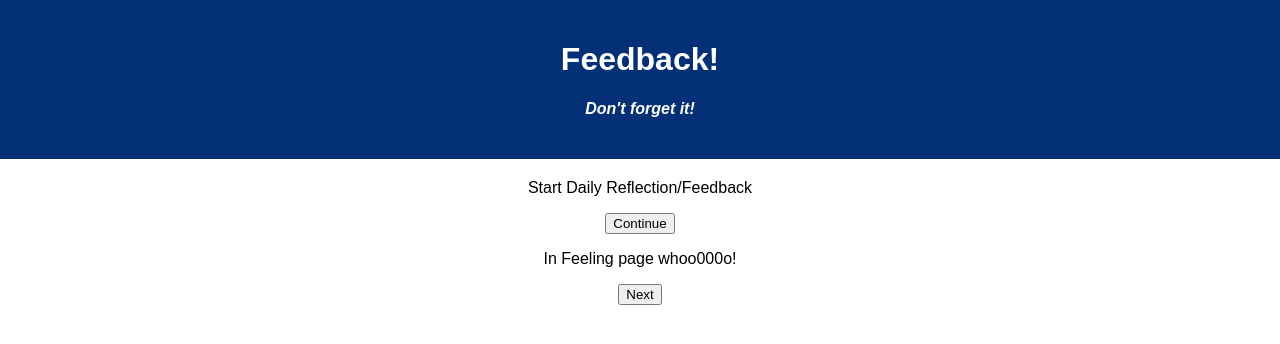
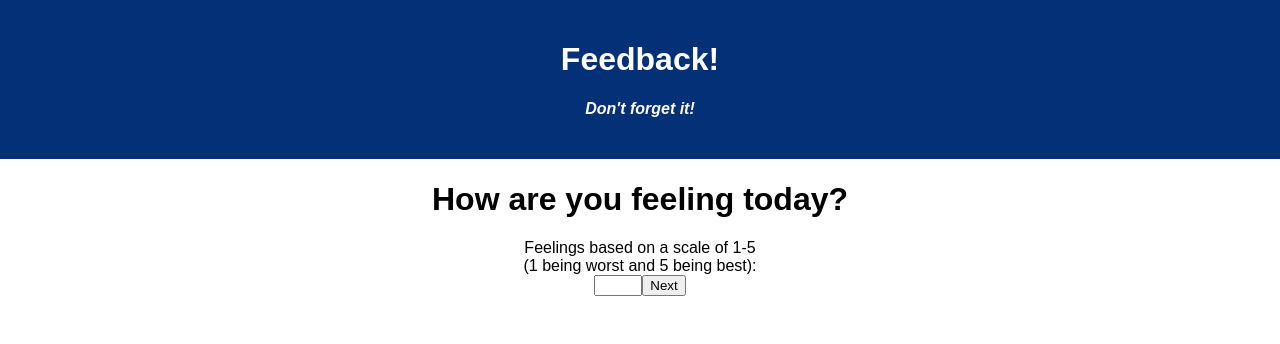
Before and after one commit to ComparettoH/weekend-challenge-5, a React (Create React App) app: page /#/feeling in a window 1280 px wide. Shown: the top 344 px of the page. Built offline with nearby package versions, Linux system fonts and the light colour scheme.

Commit message:
conditional for submission on click broken

```diff
--- a/src/components/App/App.jsx
+++ b/src/components/App/App.jsx
@@ -11,9 +11,11 @@ import { CommentsToBeMade } from '../Comments/Comments';
 import { ReviewSubmission } from '../Review/Review';
 import { Admin } from '../Admin/Admin';
 import { Link } from 'react-router-dom/cjs/react-router-dom.min';
+import { useHistory } from 'react-router-dom/cjs/react-router-dom.min';
 
 function App() {
 
+  const history = useHistory()
   const reduxStore = useSelector(store => store)
   const count = useSelector(store => store.count)
 
@@ -26,35 +28,31 @@ function App() {
 
       <Router>
         <div>
-        <Route path="/">
+        <Route exact path="/">
             <p>Start Daily Reflection/Feedback</p>
             <Link to="/feeling">
             <button>Continue</button>
             </Link>
           </Route>
 
-          <Route path="/feeling">
+          <Route exact path="/feeling">
             <FeelingHow/>
           </Route>
 
-          <Route path="/understanding">
+          <Route exact path="/understanding">
             <UnderstandingHow />
           </Route>
 
-          <Route path="/support">
+          <Route exact path="/support">
             <SupportHow />
           </Route>
 
-          <Route path="/comments">
+          <Route exact path="/comments">
             <CommentsToBeMade />
           </Route>
 
-          <Route path="/Review">
+          <Route exact path="/Review">
             <ReviewSubmission />
-          </Route>
-
-          <Route path="/admin">
-            <Admin />
           </Route>
 
         </div>
--- a/src/components/Feeling/Feeling.jsx
+++ b/src/components/Feeling/Feeling.jsx
@@ -1,13 +1,36 @@
+import { useState } from 'react';
 import { Link } from 'react-router-dom/cjs/react-router-dom.min';
+import { useHistory } from 'react-router-dom/cjs/react-router-dom.min';
 
-export function FeelingHow () {
+export function FeelingHow() {
+
+    const [feelingRate, setfeelingRate] = useState (null)
+    const history = useHistory()
+
+    const handleClick = () => {
+        setfeelingRate({feelingRate})
+        if (feelingRate > 0) {
+            console.log('success!')
+        }
+        else {
+            alert("Next steps cannot be taken until a number of 1 - 5 has been selected for submission", window.history.back())
+        }
+    }
+
 
     return (
         <div>
-    <p>In Feeling page whoo000o!</p>
+            <h1>How are you feeling today?</h1>
+            <form>
+                <label for="feeling">Feelings based on a scale of 1-5 <br></br>(1 being worst and 5 being best):</label>
+                <br></br>
+                <input type="number" value={feelingRate} min="1" max="5"/>
                     <Link to="/understanding">
-    <button>Next</button>
+                        <button onClick={handleClick}>
+                            Next
+                        </button>
                     </Link>
+                    </form>
                     </div>
                 )
 }
```
Lines whose indentation alone changed are shown as unchanged.
